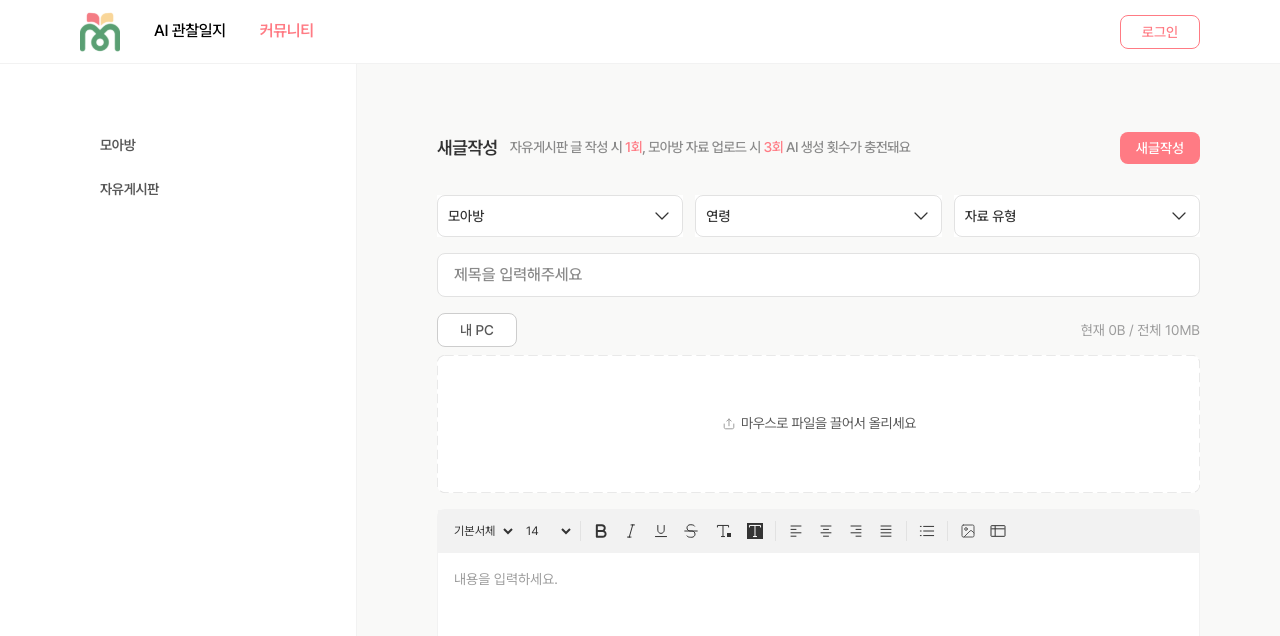
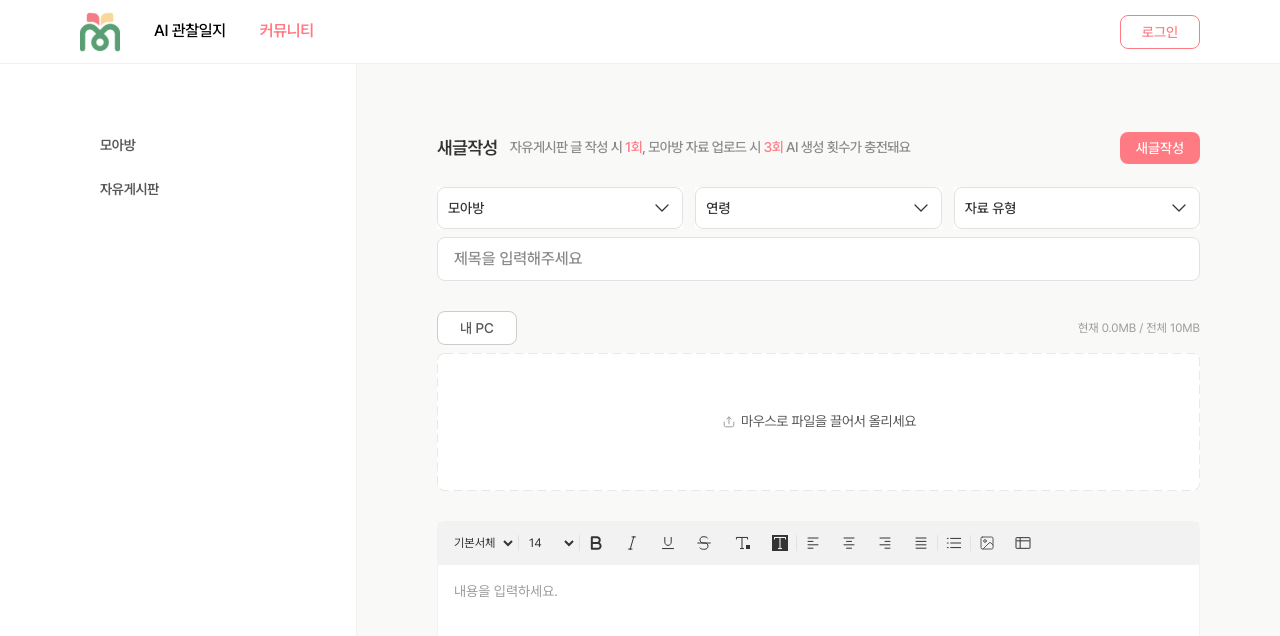
Before and after one commit to 7-baduki/moassam-frontend, a Next.js app: page /community/write in a window 1280 px wide. Shown: the top 636 px of the page. Built offline with nearby package versions, Linux system fonts and the light colour scheme.

Commit message:
fix: 현재 B 단위에서 MB단위로 수정 및 전체적인 간격 수정 (#39)

```diff
--- a/components/community/write/WriteEditor.tsx
+++ b/components/community/write/WriteEditor.tsx
@@ -201,7 +201,7 @@ export default function WriteEditor({ value, onChange }: WriteEditorProps) {
       onDragOver={(e) => e.preventDefault()}
       onClick={handleWrapperClick}
     >
-      <div className="flex h-10.75 items-center gap-0.5 overflow-x-auto border-b border-black-200 bg-black-200 px-2">
+      <div className="flex h-10.75 items-center gap-2 overflow-x-auto border-b border-black-200 bg-black-200 px-2">
         <select
           value={currentFontFamily}
           onChange={(e) => editor.chain().focus().setFontFamily(e.target.value).run()}
@@ -213,6 +213,8 @@ export default function WriteEditor({ value, onChange }: WriteEditorProps) {
             </option>
           ))}
         </select>
+
+        <Divider />
 
         <select
           value={currentFontSize}
@@ -455,7 +457,7 @@ function TableBubbleButton({
 }
 
 function Divider() {
-  return <div className="mx-1 h-5 w-px bg-black-300" />;
+  return <div className="-mx-1.5 h-4 w-px bg-black-300" />;
 }
 
 interface ToolbarButtonProps {
--- a/components/community/write/WriteFileUpload.tsx
+++ b/components/community/write/WriteFileUpload.tsx
@@ -96,8 +96,8 @@ export default function WriteFileUpload({ files, onChange }: WriteFileUploadProp
           내 PC
         </Button>
         <div className="flex items-center gap-2">
-          <span className="text-sm text-black-500">
-            현재 {formatBytes(totalBytes)} / 전체 {MAX_SIZE_MB}MB
+          <span className="text-xs text-black-500">
+            현재 {(totalBytes / (1024 * 1024)).toFixed(1)}MB / 전체 {MAX_SIZE_MB}MB
           </span>
         </div>
         <input
--- a/components/community/write/WriteForm.tsx
+++ b/components/community/write/WriteForm.tsx
@@ -45,15 +45,23 @@ export default function WriteForm({ initialBoard }: WriteFormProps) {
   }
 
   return (
-    <div className="flex flex-col gap-4">
+    <div className="flex flex-col">
       <CommunityTitleBar title="새글작성" hideSearch onWrite={handleSubmit} />
+      <div className="mt-2">
         <WriteCategorySelect values={values} onChange={handleChange} />
+      </div>
+      <div className="mt-2">
         <WriteTitleInput value={values.title} onChange={(value) => handleChange('title', value)} />
+      </div>
+      <div className="mt-7.5">
         <WriteFileUpload files={values.files} onChange={(files) => handleChange('files', files)} />
+      </div>
+      <div className="mt-7.5">
         <WriteEditor
           value={values.content}
           onChange={(content) => handleChange('content', content)}
         />
       </div>
+    </div>
   );
 }
```
Lines whose indentation alone changed are shown as unchanged.
